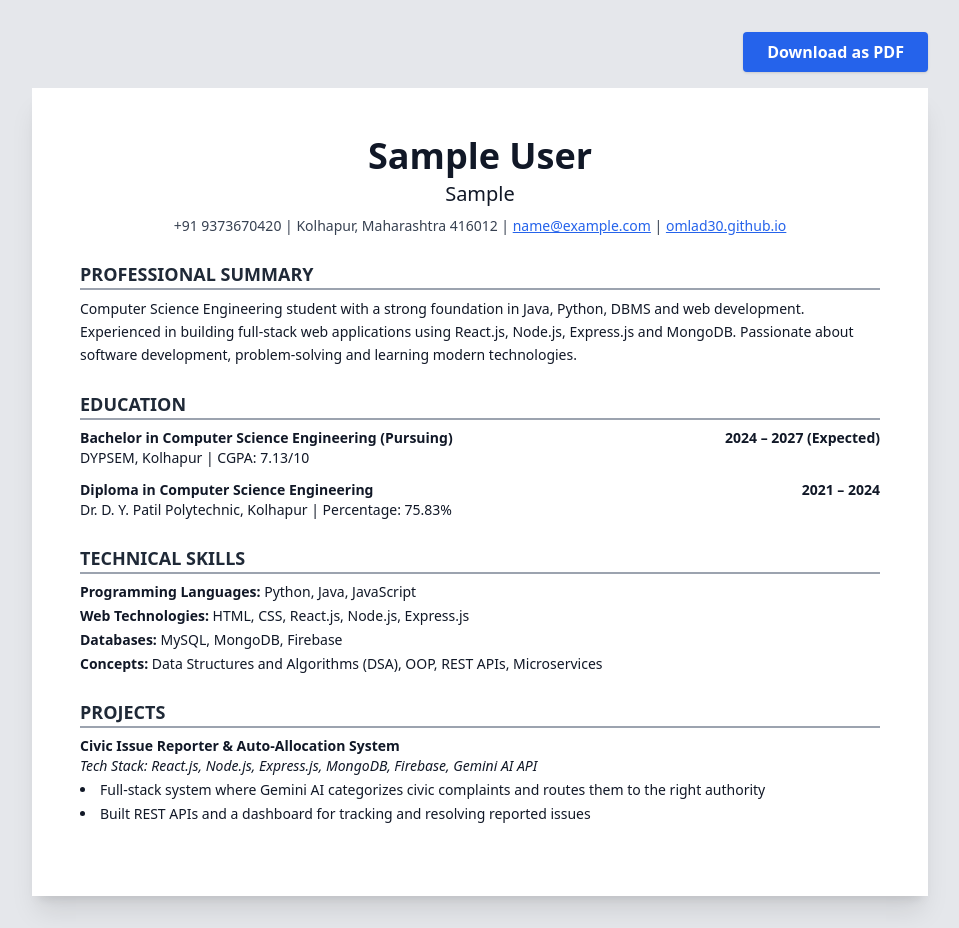
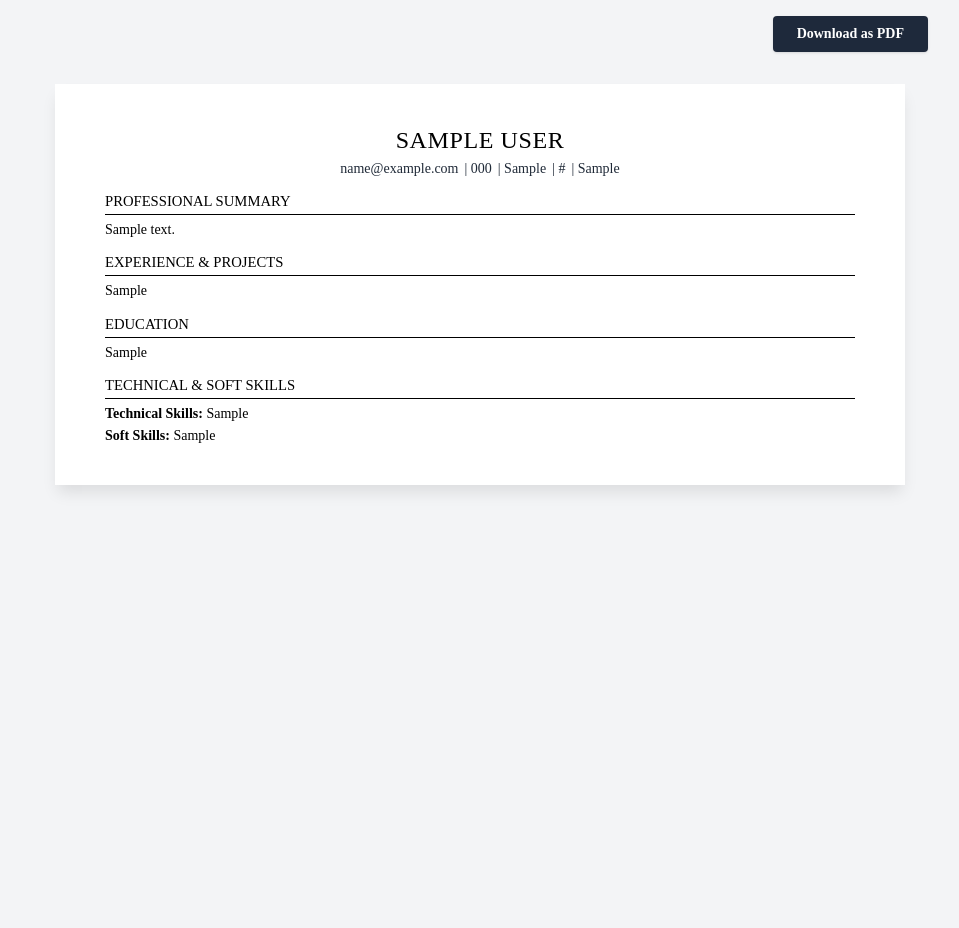
Before and after one commit to omlad30/Resume_Builder, a Flask app: page /resume/1 in a window 1280 px wide. Shown: the whole page, without its empty margins (160-1119 px from the left). After the commit the page ends 492 px from the top, so only its background shows below. Run offline with Flask 3, Linux system fonts and the light colour scheme; tables that the repository leaves empty hold one stand-in row (values such as "Sample post"); some libraries are stand-ins or nearby versions.

Commit message:
style: redesigned templates for ATS standard and added dynamic DB rendering

```diff
--- a/templates/resume_classic.html
+++ b/templates/resume_classic.html
@@ -1,119 +1,123 @@
 <!DOCTYPE html>
 <html lang="en">
-
 <head>
     <meta charset="UTF-8">
     <meta name="viewport" content="width=device-width, initial-scale=1.0">
-    <title>{{ user.full_name }} - Resume</title>
-    <!-- Using Tailwind for a pixel-perfect, ATS-friendly layout -->
+    <title>{{ user.full_name }} - Classic Resume</title>
     <script src="https://cdn.tailwindcss.com"></script>
     <style>
-        /* Print styles to ensure the PDF looks perfect */
+        body {
+            font-family: 'Times New Roman', Times, serif;
+            background-color: #f3f4f6;
+            color: #000;
+        }
+        .page-container {
+            max-width: 850px;
+            margin: 2rem auto;
+            background-color: white;
+            padding: 40px 50px; /* Standard 1-inch margins roughly */
+            box-shadow: 0 10px 15px -3px rgba(0, 0, 0, 0.1);
+        }
+        h1, h2, h3, h4, h5, h6 { margin: 0; padding: 0; font-weight: bold; }
+        p { margin: 0; padding: 0; }
+
+        .section-title {
+            text-transform: uppercase;
+            font-size: 11pt;
+            border-bottom: 1px solid #000;
+            margin-top: 12px;
+            margin-bottom: 6px;
+            padding-bottom: 2px;
+        }
+
+        .content-text {
+            font-size: 10.5pt;
+            line-height: 1.3;
+        }
+
+        /* Tighter spacing for breaks */
+        .content-text br {
+            display: block;
+            content: "";
+            margin-top: 4px;
+        }
+
+        /* Force standard PDF page size */
+        @page {
+            size: A4;
+            margin: 0.5in;
+        }
+
         @media print {
-            .no-print {
-                display: none;
-            }
-
-            body {
-                background-color: white;
-                padding: 0;
-            }
-
+            .no-print { display: none; }
+            body { background-color: white; }
             .page-container {
                 box-shadow: none;
+                margin: 0;
+                padding: 0;
                 max-width: 100%;
-                padding: 0;
             }
         }
     </style>
 </head>
-
-<body class="bg-gray-200 py-8 font-sans text-gray-900">
-
-    <!-- Download Button (Hidden when printing to PDF) -->
-    <div class="max-w-4xl mx-auto mb-4 text-right no-print">
-        <button onclick="window.print()"
-            class="bg-blue-600 text-white font-bold py-2 px-6 rounded shadow hover:bg-blue-700">
-            Download as PDF
-        </button>
+<body>
+    <div class="max-w-4xl mx-auto mt-4 mb-2 text-right no-print">
+        <button onclick="window.print()" class="bg-slate-800 text-white font-bold py-2 px-6 rounded shadow hover:bg-black transition text-sm">Download as PDF</button>
     </div>
 
-    <!-- Resume Container -->
-    <div class="page-container max-w-4xl mx-auto bg-white p-12 shadow-xl">
-
-        <!-- Header (Dynamic Data from MySQL) -->
-        <header class="text-center mb-6">
-            <h1 class="text-4xl font-bold text-gray-900">{{ user.full_name }}</h1>
-            <h2 class="text-xl font-medium mt-1">{{ user.target_job }}</h2>
-            <p class="text-sm mt-2 text-gray-700">
-                +91 9373670420 | Kolhapur, Maharashtra 416012 |
-                <a href="mailto:{{ user.email }}" class="text-blue-600 underline">{{ user.email }}</a> |
-                <a href="#" class="text-blue-600 underline">omlad30.github.io</a>
-            </p>
+    <div class="page-container">
+        <!-- HEADER -->
+        <header class="text-center mb-3">
+            <h1 class="text-2xl tracking-wide uppercase mb-1">{{ user.full_name }}</h1>
+            <div class="content-text flex flex-wrap justify-center gap-1.5 text-gray-800">
+                <span>{{ user.email }}</span>
+                {% if user.phone %}<span>| {{ user.phone }}</span>{% endif %}
+                {% if user.location %}<span>| {{ user.location }}</span>{% endif %}
+                {% if user.linkedin %}<span>| {{ user.linkedin | replace('https://', '') }}</span>{% endif %}
+                {% if user.github %}<span>| {{ user.github | replace('https://', '') }}</span>{% endif %}
+            </div>
         </header>
 
-        <!-- Professional Summary -->
-        <section class="mb-6">
-            <h3 class="text-lg font-bold text-gray-800 border-b-2 border-gray-400 mb-2 uppercase">Professional Summary
-            </h3>
-            <p class="text-sm leading-relaxed">
-                Computer Science Engineering student with a strong foundation in Java, Python, DBMS and web development.
-                Experienced in building full-stack web applications using React.js, Node.js, Express.js and MongoDB.
-                Passionate
-                about software development, problem-solving and learning modern technologies.
-            </p>
-        </section>
-
-        <!-- Education -->
-        <section class="mb-6">
-            <h3 class="text-lg font-bold text-gray-800 border-b-2 border-gray-400 mb-2 uppercase">Education</h3>
-
-            <div class="mb-3">
-                <div class="flex justify-between font-bold text-sm">
-                    <span>Bachelor in Computer Science Engineering (Pursuing)</span>
-                    <span>2024 – 2027 (Expected)</span>
-                </div>
-                <p class="text-sm">DYPSEM, Kolhapur | CGPA: 7.13/10</p>
-            </div>
-
-            <div>
-                <div class="flex justify-between font-bold text-sm">
-                    <span>Diploma in Computer Science Engineering</span>
-                    <span>2021 – 2024</span>
-                </div>
-                <p class="text-sm">Dr. D. Y. Patil Polytechnic, Kolhapur | Percentage: 75.83%</p>
+        <!-- PROFESSIONAL SUMMARY -->
+        {% if user.summary %}
+        <section>
+            <h3 class="section-title">Professional Summary</h3>
+            <div class="content-text text-justify">
+                {{ user.summary }}
             </div>
         </section>
+        {% endif %}
 
-        <!-- Technical Skills -->
-        <section class="mb-6">
-            <h3 class="text-lg font-bold text-gray-800 border-b-2 border-gray-400 mb-2 uppercase">Technical Skills</h3>
-            <ul class="text-sm space-y-1">
-                <li><span class="font-bold">Programming Languages:</span> Python, Java, JavaScript</li>
-                <li><span class="font-bold">Web Technologies:</span> HTML, CSS, React.js, Node.js, Express.js</li>
-                <li><span class="font-bold">Databases:</span> MySQL, MongoDB, Firebase</li>
-                <li><span class="font-bold">Concepts:</span> Data Structures and Algorithms (DSA), OOP, REST APIs,
-                    Microservices</li>
-            </ul>
-        </section>
-
-        <!-- Projects -->
-        <section class="mb-6">
-            <h3 class="text-lg font-bold text-gray-800 border-b-2 border-gray-400 mb-2 uppercase">Projects</h3>
-
-            <div class="mb-4">
-                <div class="font-bold text-sm">Civic Issue Reporter & Auto-Allocation System</div>
-                <div class="text-sm italic mb-1">Tech Stack: React.js, Node.js, Express.js, MongoDB, Firebase, Gemini AI
-                    API</div>
-                <ul class="list-disc list-inside text-sm space-y-1">
-                    <li>Full-stack system where Gemini AI categorizes civic complaints and routes them to the right
-                        authority</li>
-                    <li>Built REST APIs and a dashboard for tracking and resolving reported issues</li>
-                </ul>
+        <!-- EXPERIENCE -->
+        {% if user.experience %}
+        <section>
+            <h3 class="section-title">Experience & Projects</h3>
+            <div class="content-text">
+                {{ user.experience | replace('\n', '<br>') | safe }}
             </div>
         </section>
+        {% endif %}
 
+        <!-- EDUCATION -->
+        {% if user.education %}
+        <section>
+            <h3 class="section-title">Education</h3>
+            <div class="content-text">
+                {{ user.education | replace('\n', '<br>') | safe }}
+            </div>
+        </section>
+        {% endif %}
+
+        <!-- SKILLS -->
+        <section>
+            <h3 class="section-title">Technical & Soft Skills</h3>
+            <div class="content-text">
+                <p><strong>Technical Skills:</strong> {{ user.skills }}</p>
+                {% if user.soft_skills %}
+                <p class="mt-1"><strong>Soft Skills:</strong> {{ user.soft_skills }}</p>
+                {% endif %}
+            </div>
+        </section>
     </div>
 </body>
-
 </html>
```
Also changed, not shown: templates/index.html (+6 -1 lines), templates/resume_creative.html (+53 -56 lines), templates/resume_minimalist.html (+45 -51 lines), templates/resume_modern.html (+48 -53 lines).
